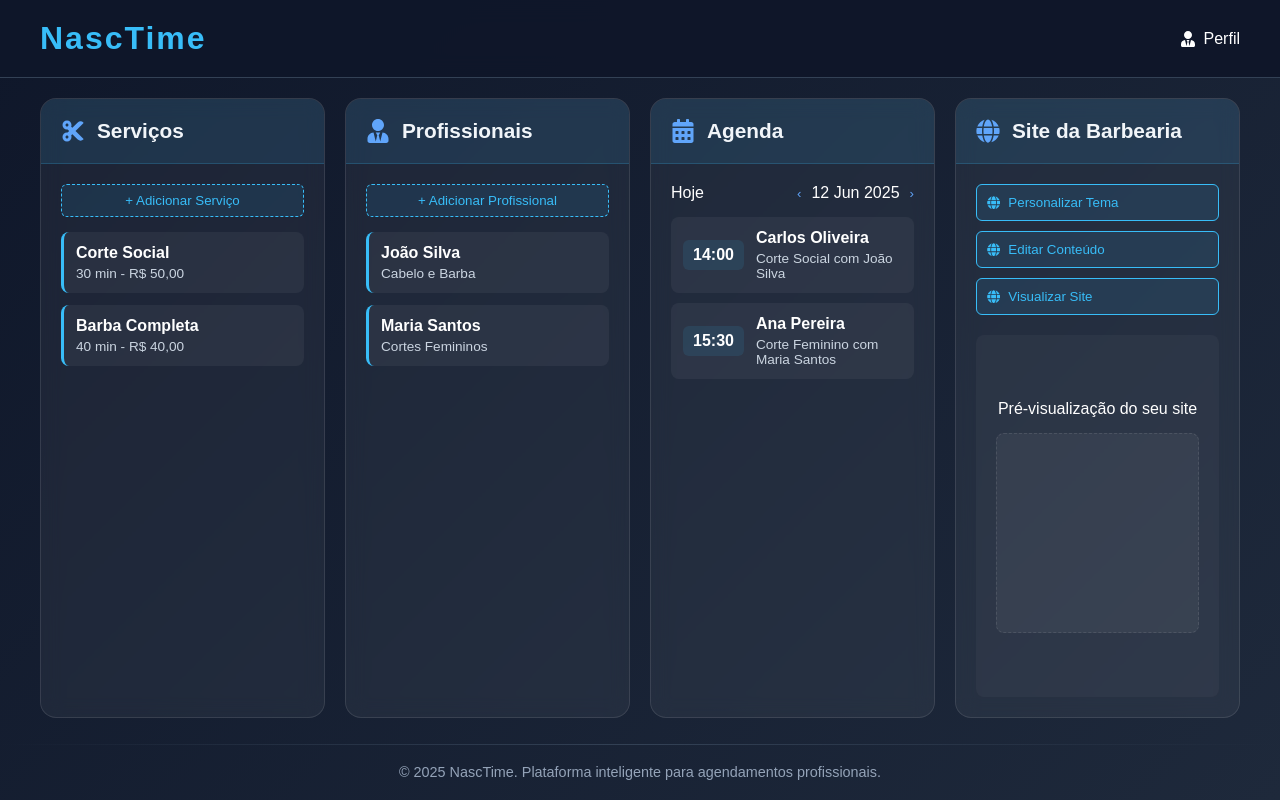
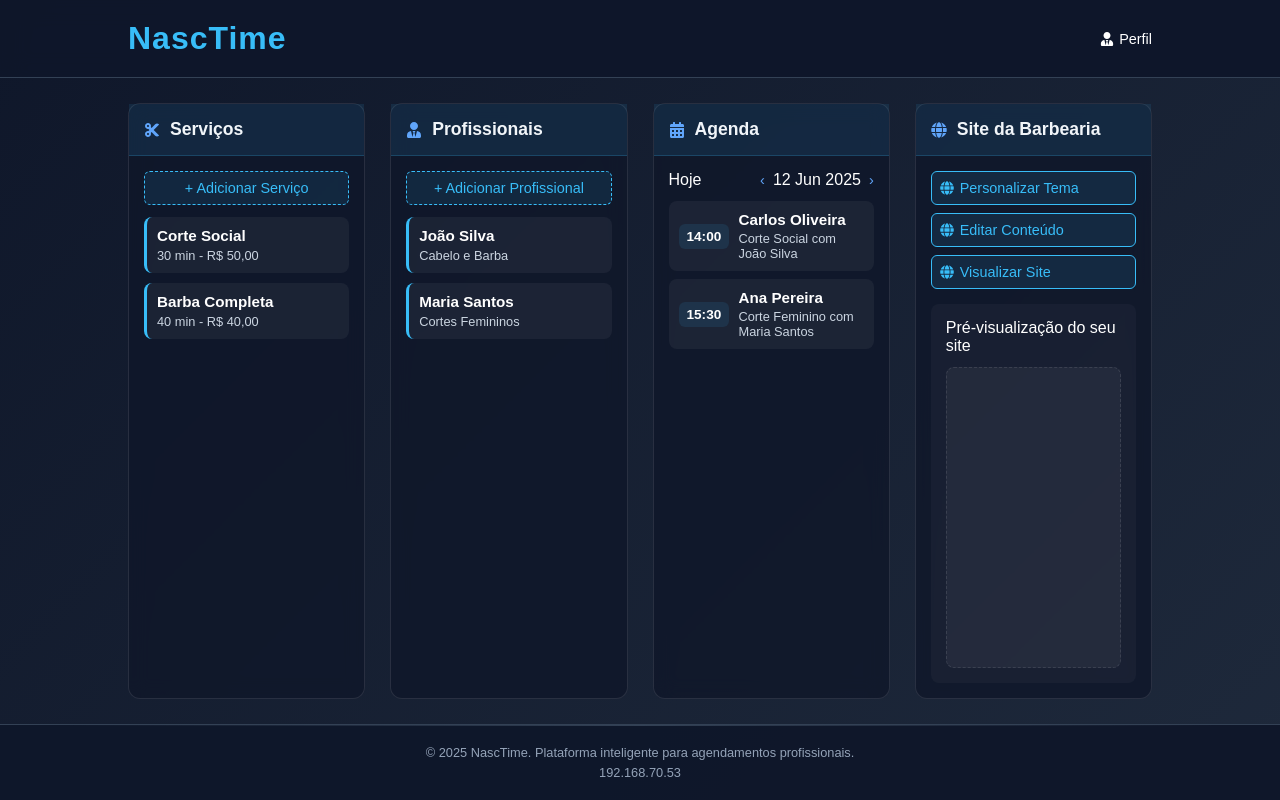
Before and after one commit to GuiMillares/castro-admin, a React (Create React App) app: page /dashboard in a window 1280 px wide. Built offline with nearby package versions, Linux system fonts and the light colour scheme; no server answers; sample sign-in values are in the browser's storage.

Commit message:
editing dashboard.css

```diff
--- a/src/components/dashboard.css
+++ b/src/components/dashboard.css
@@ -9,6 +9,8 @@
     background: linear-gradient(135deg, #0f172a, #1e293b);
     color: #fff;
     min-height: 100vh;
+    display: flex;
+    flex-direction: column;
   }
 
   .dashboard-container {
@@ -17,100 +19,117 @@
     min-height: 100vh;
   }
 
+  /* Header totalmente responsivo */
   header {
-    padding: 20px 40px;
-    background: rgba(15, 23, 42, 0.95);
+    padding: 12px 5%;
+    background: rgba(15, 23, 42, 0.98);
     display: flex;
     justify-content: space-between;
     align-items: center;
     backdrop-filter: blur(12px);
     border-bottom: 1px solid #334155;
+    position: sticky;
+    top: 0;
+    z-index: 1000;
+    width: 100%;
+    flex-wrap: wrap;
+    gap: 10px;
   }
 
   header h1 {
     font-family: 'Orbitron', sans-serif;
-    font-size: 2rem;
+    font-size: clamp(1.3rem, 4vw, 2rem);
     color: #38bdf8;
-    letter-spacing: 2px;
+    letter-spacing: 1px;
+    white-space: nowrap;
   }
 
   nav ul {
     list-style: none;
     display: flex;
-    gap: 24px;
+    gap: clamp(10px, 2vw, 25px);
+    flex-wrap: wrap;
+    justify-content: flex-end;
   }
 
   nav ul li {
     display: flex;
     align-items: center;
-    gap: 8px;
+    gap: 5px;
     color: #fff;
     cursor: pointer;
     transition: color 0.3s;
+    font-size: clamp(0.8rem, 3vw, 0.9rem);
+    white-space: nowrap;
   }
 
   nav ul li:hover {
     color: #38bdf8;
   }
 
+  /* Conteúdo principal responsivo */
   .dashboard-main {
     flex: 1;
-    padding: 20px 40px;
+    padding: 15px 5%;
+    display: flex;
+    flex-direction: column;
   }
 
   .dashboard-grid {
     display: grid;
-    grid-template-columns: repeat(4, 1fr);
+    grid-template-columns: 1fr;
     gap: 20px;
-    height: calc(100vh - 180px);
+    flex: 1;
   }
 
+  /* Seções com altura consistente */
   .dashboard-section {
-    background: rgba(255, 255, 255, 0.05);
-    border-radius: 16px;
+    background: rgba(15, 23, 42, 0.8);
+    border-radius: 12px;
     border: 1px solid rgba(255, 255, 255, 0.1);
     backdrop-filter: blur(10px);
     display: flex;
     flex-direction: column;
-    overflow: hidden;
+    min-height: 200px;
   }
 
   .section-header {
-    padding: 20px;
+    padding: 15px;
     background: rgba(56, 189, 248, 0.1);
     border-bottom: 1px solid rgba(56, 189, 248, 0.2);
     display: flex;
     align-items: center;
-    gap: 12px;
+    gap: 10px;
   }
 
   .section-icon {
-    font-size: 1.5rem;
+    font-size: 1.2rem;
     color: #60a5fa;
   }
 
   .section-header h2 {
-    font-size: 1.3rem;
+    font-size: 1.1rem;
     color: #f1f5f9;
   }
 
   .section-content {
-    padding: 20px;
+    padding: 15px;
     flex: 1;
     display: flex;
     flex-direction: column;
-    overflow-y: auto;
   }
 
+  /* Estilos para os itens */
   .add-button {
     background: rgba(56, 189, 248, 0.1);
     border: 1px dashed #38bdf8;
     color: #38bdf8;
     padding: 8px 12px;
     border-radius: 6px;
-    margin-bottom: 15px;
+    margin-bottom: 12px;
     cursor: pointer;
     transition: all 0.3s;
+    font-size: 0.9rem;
   }
 
   .add-button:hover {
@@ -120,37 +139,40 @@
   .items-list {
     display: flex;
     flex-direction: column;
-    gap: 12px;
+    gap: 10px;
   }
 
   .item-card {
     background: rgba(255, 255, 255, 0.05);
     border-radius: 8px;
-    padding: 12px;
+    padding: 10px;
     border-left: 3px solid #38bdf8;
   }
 
   .item-card h3 {
-    font-size: 1rem;
+    font-size: 0.95rem;
     margin-bottom: 4px;
   }
 
   .item-card p {
-    font-size: 0.85rem;
+    font-size: 0.8rem;
     color: #cbd5e1;
   }
 
+  /* Estilos para agenda */
   .calendar-header {
     display: flex;
     justify-content: space-between;
     align-items: center;
-    margin-bottom: 15px;
+    margin-bottom: 12px;
+    flex-wrap: wrap;
+    gap: 8px;
   }
 
   .calendar-nav {
     display: flex;
     align-items: center;
-    gap: 10px;
+    gap: 8px;
   }
 
   .calendar-nav button {
@@ -158,58 +180,64 @@
     border: none;
     color: #60a5fa;
     cursor: pointer;
+    font-size: 0.9rem;
   }
 
   .appointments-list {
     display: flex;
     flex-direction: column;
-    gap: 10px;
+    gap: 8px;
   }
 
   .appointment-card {
     background: rgba(255, 255, 255, 0.05);
     border-radius: 8px;
-    padding: 12px;
+    padding: 10px;
     display: flex;
-    gap: 12px;
+    gap: 10px;
     align-items: center;
   }
 
   .appointment-time {
     background: rgba(56, 189, 248, 0.1);
-    padding: 6px 10px;
+    padding: 5px 8px;
     border-radius: 6px;
     font-weight: bold;
+    font-size: 0.85rem;
+    min-width: 50px;
+    text-align: center;
   }
 
   .appointment-details h3 {
-    font-size: 1rem;
-    margin-bottom: 4px;
+    font-size: 0.95rem;
+    margin-bottom: 3px;
   }
 
   .appointment-details p {
-    font-size: 0.85rem;
+    font-size: 0.8rem;
     color: #cbd5e1;
   }
 
+  /* Seção do site da barbearia */
   .customization-options {
     display: flex;
     flex-direction: column;
-    gap: 10px;
-    margin-bottom: 20px;
+    gap: 8px;
+    margin-bottom: 15px;
   }
 
   .customize-button {
     background: rgba(56, 189, 248, 0.1);
     border: 1px solid #38bdf8;
     color: #38bdf8;
-    padding: 10px;
+    padding: 8px;
     border-radius: 6px;
     display: flex;
     align-items: center;
-    gap: 8px;
+    gap: 6px;
     cursor: pointer;
     transition: all 0.3s;
+    font-size: 0.9rem;
   }
 
   .customize-button:hover {
@@ -221,32 +249,38 @@
     display: flex;
     flex-direction: column;
     align-items: center;
-    justify-content: center;
+    justify-content: space-between;
     background: rgba(255, 255, 255, 0.03);
     border-radius: 8px;
-    padding: 20px;
+    padding: 15px;
+    min-height: 180px;
   }
 
   .preview-placeholder {
     width: 100%;
-    height: 200px;
+    flex: 1;
     background: rgba(255, 255, 255, 0.05);
     border: 1px dashed rgba(255, 255, 255, 0.1);
     border-radius: 8px;
-    margin-top: 15px;
+    margin-top: 12px;
+    display: flex;
+    align-items: center;
+    justify-content: center;
   }
 
-
+  /* Footer ajustado */
   footer {
-    padding: 20px 40px;
+    padding: 15px 5%;
+    background: rgba(15, 23, 42, 0.98);
+    border-top: 1px solid #334155;
     position: relative;
   }
 
   .footer-line {
     position: absolute;
     top: 0;
-    left: 0;
-    right: 0;
+    left: 5%;
+    right: 5%;
     height: 1px;
     background: linear-gradient(90deg, transparent, #334155, transparent);
   }
@@ -254,19 +288,36 @@
   footer p {
     text-align: center;
     color: #94a3b8;
-    font-size: 0.9rem;
+    font-size: 0.8rem;
+    margin: 5px 0;
   }
 
-  /* Responsividade */
-  @media (max-width: 1200px) {
+  /* Media Queries para telas maiores */
+  @media (min-width: 768px) {
+    .dashboard-main {
+      padding: 20px 8%;
+    }
+
     .dashboard-grid {
       grid-template-columns: repeat(2, 1fr);
-      height: auto;
+      gap: 25px;
+    }
+
+    header {
+      padding: 15px 8%;
     }
   }
 
-  @media (max-width: 768px) {
+  @media (min-width: 1024px) {
+    .dashboard-main {
+      padding: 25px 10%;
+    }
+
     .dashboard-grid {
-      grid-template-columns: 1fr;
+      grid-template-columns: repeat(4, 1fr);
+    }
+
+    header {
+      padding: 20px 10%;
     }
   }
--- a/src/components/dashboard.jsx
+++ b/src/components/dashboard.jsx
@@ -3,7 +3,7 @@ import { FaCalendarAlt, FaCut, FaGlobe, FaUserTie } from 'react-icons/fa';
 import './dashboard.css';
 
 const Dashboard = () => {
-  // Dados de exemplo - substitua pelos dados reais do seu sistema
+  // Dados de exemplo
   const services = [
     { id: 1, name: 'Corte Social', duration: '30 min', price: 'R$ 50,00' },
     { id: 2, name: 'Barba Completa', duration: '40 min', price: 'R$ 40,00' }
@@ -21,21 +21,23 @@ const Dashboard = () => {
 
   return (
     <div className="dashboard-container">
+      {/* Header responsivo */}
       <header>
         <h1>NascTime</h1>
         <nav>
           <ul>
-            <li><FaUserTie /> Perfil</li>
+            <li><FaUserTie size={14} /> Perfil</li>
           </ul>
         </nav>
       </header>
 
+      {/* Conteúdo principal */}
       <main className="dashboard-main">
         <div className="dashboard-grid">
           {/* Seção Serviços */}
           <div className="dashboard-section">
             <div className="section-header">
-              <FaCut className="section-icon" />
+              <FaCut className="section-icon" size={16} />
               <h2>Serviços</h2>
             </div>
             <div className="section-content">
@@ -54,7 +56,7 @@ const Dashboard = () => {
           {/* Seção Profissionais */}
           <div className="dashboard-section">
             <div className="section-header">
-              <FaUserTie className="section-icon" />
+              <FaUserTie className="section-icon" size={16} />
               <h2>Profissionais</h2>
             </div>
             <div className="section-content">
@@ -73,7 +75,7 @@ const Dashboard = () => {
           {/* Seção Agenda */}
           <div className="dashboard-section">
             <div className="section-header">
-              <FaCalendarAlt className="section-icon" />
+              <FaCalendarAlt className="section-icon" size={16} />
               <h2>Agenda</h2>
             </div>
             <div className="section-content">
@@ -102,19 +104,19 @@ const Dashboard = () => {
           {/* Seção Site da Barbearia */}
           <div className="dashboard-section">
             <div className="section-header">
-              <FaGlobe className="section-icon" />
+              <FaGlobe className="section-icon" size={16} />
               <h2>Site da Barbearia</h2>
             </div>
             <div className="section-content">
               <div className="customization-options">
                 <button className="customize-button">
-                  <FaGlobe /> Personalizar Tema
+                  <FaGlobe size={14} /> Personalizar Tema
                 </button>
                 <button className="customize-button">
-                  <FaGlobe /> Editar Conteúdo
+                  <FaGlobe size={14} /> Editar Conteúdo
                 </button>
                 <button className="customize-button">
-                  <FaGlobe /> Visualizar Site
+                  <FaGlobe size={14} /> Visualizar Site
                 </button>
               </div>
               <div className="site-preview">
@@ -126,9 +128,11 @@ const Dashboard = () => {
         </div>
       </main>
 
+      {/* Footer completo */}
       <footer>
         <div className="footer-line"></div>
         <p>© 2025 NascTime. Plataforma inteligente para agendamentos profissionais.</p>
+        <p>192.168.70.53</p>
       </footer>
     </div>
   );
```
